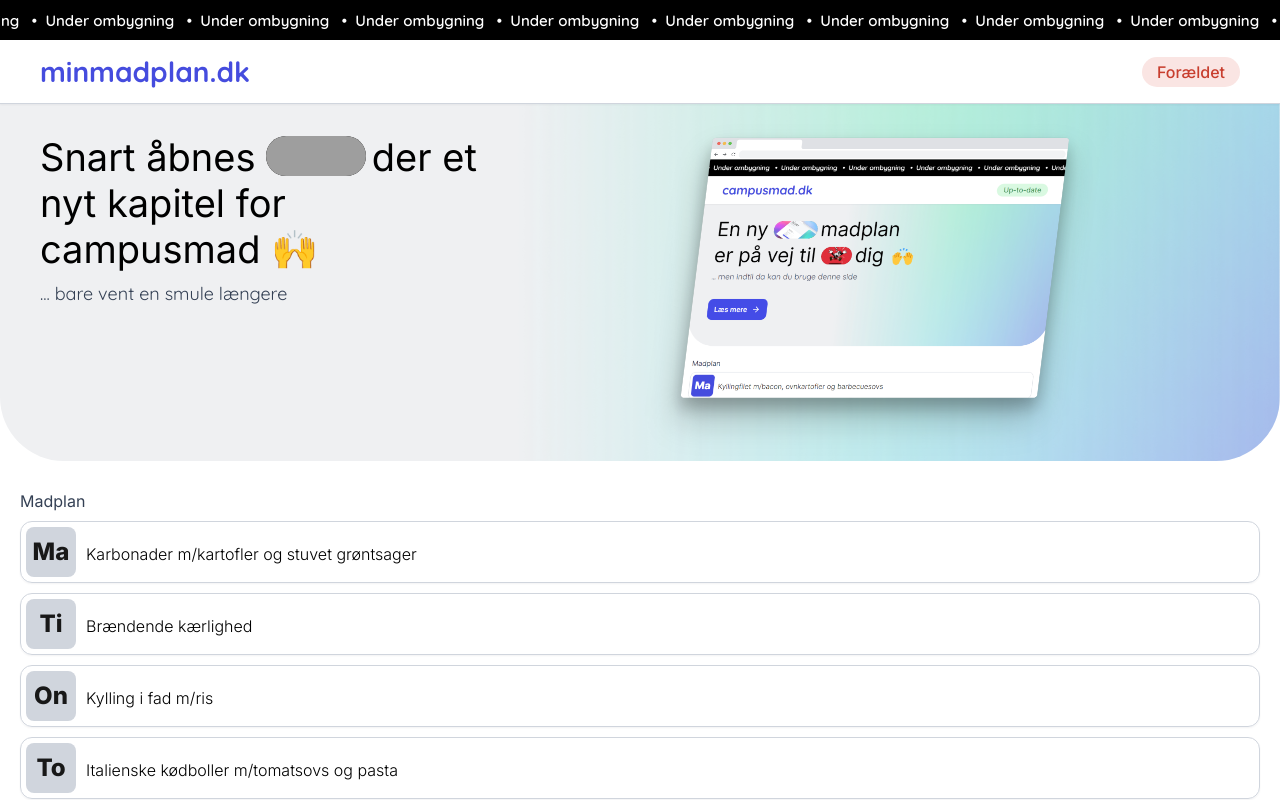
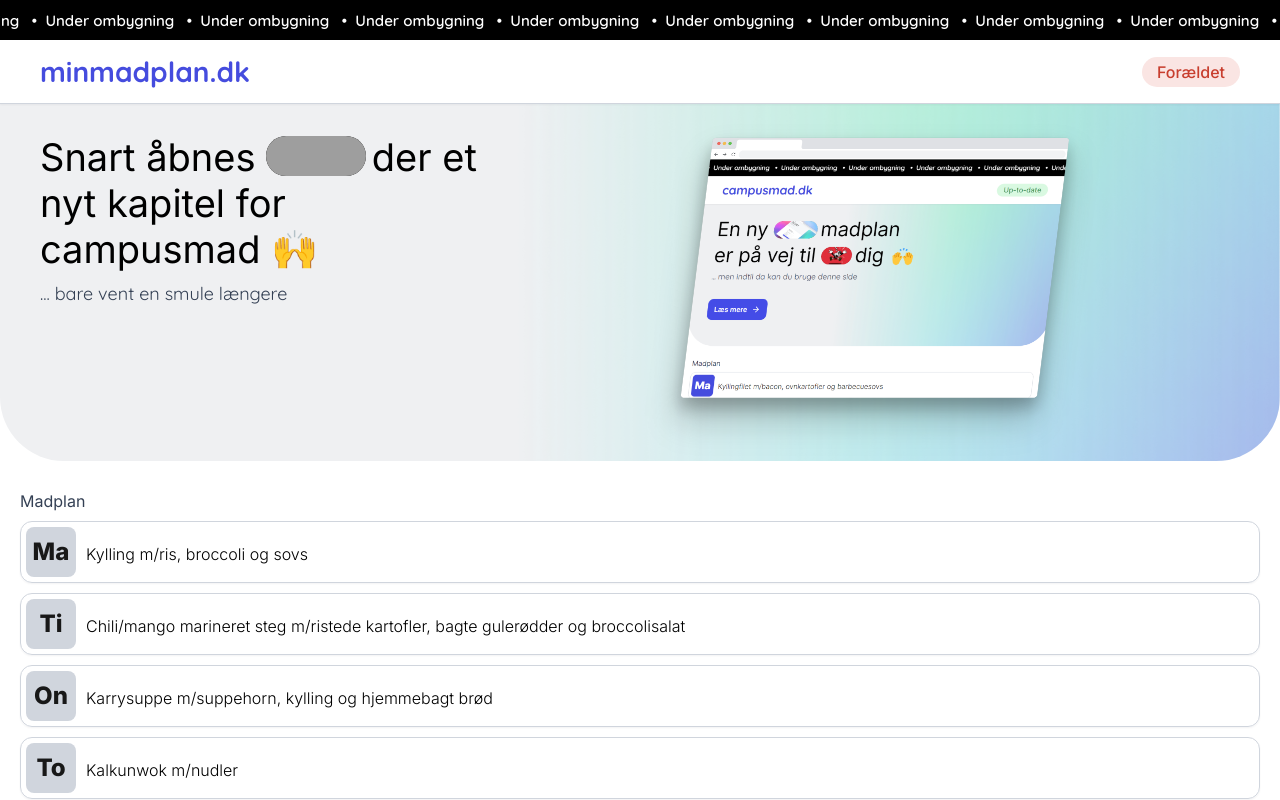
Before and after one commit to zMyLlama/videndjurs-aftensmad, a Next.js app: page /components/index/temp.loading in a window 1280 px wide. Built offline with nearby package versions, Linux system fonts and the light colour scheme; grey boxes are pictures that could not be loaded.

Commit message:
week 44 mealplan

```diff
--- a/pages/components/index/temp.loading.tsx
+++ b/pages/components/index/temp.loading.tsx
@@ -8,15 +8,15 @@ import { device } from "../../../js/devices"
 
 const translatedNames : any = ["Ma", "Ti", "On", "To", "Fr", "Lø", "Sø"]
 const mealPlan : any = {
-    "week": 39,
+    "week": 44,
     "meals": {
-        "monday": "Karbonader m/kartofler og stuvet grøntsager",
-        "tuesday": "Brændende kærlighed",
-        "wednesday": "Kylling i fad m/ris",
-        "thursday": "Italienske kødboller m/tomatsovs og pasta",
-        "friday": "Stegte ris m/oksekød og forårsløg",
-        "saturday": "Mexicansk kødsovs m/jasmin ris",
-        "sunday": "Tarteletter med høns i asparges",
+        "monday": "Kylling m/ris, broccoli og sovs",
+        "tuesday": "Chili/mango marineret steg m/ristede kartofler, bagte gulerødder og broccolisalat",
+        "wednesday": "Karrysuppe m/suppehorn, kylling og hjemmebagt brød",
+        "thursday": "Kalkunwok m/nudler",
+        "friday": "Hakkebøf m/ovnkartofler og sovs",
+        "saturday": "Spareribs m/bådkartofler og barbecuesovs",
+        "sunday": "Tortillapandekager m/kebab og diverse grønt",
     }
 }
 
```
